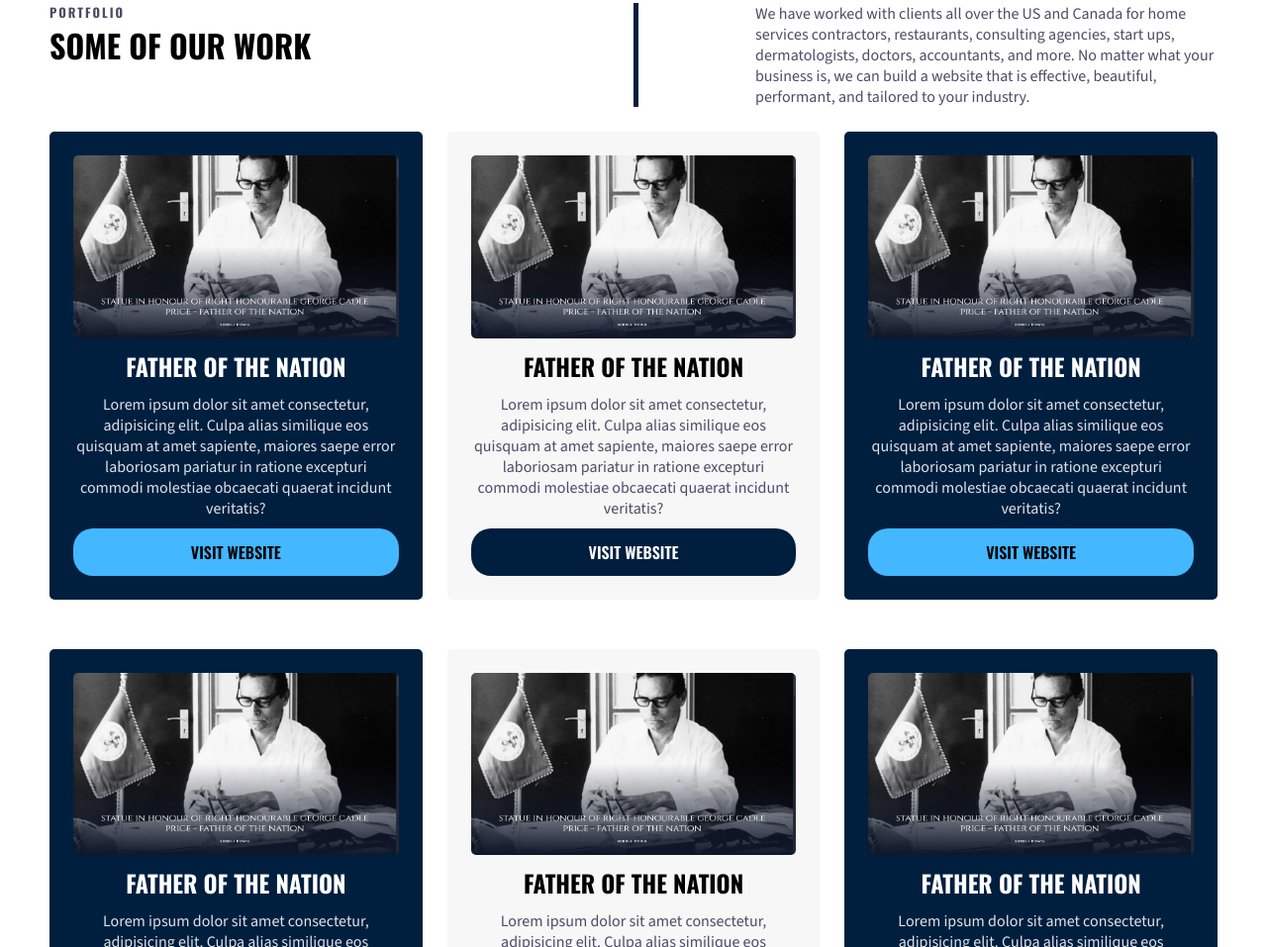
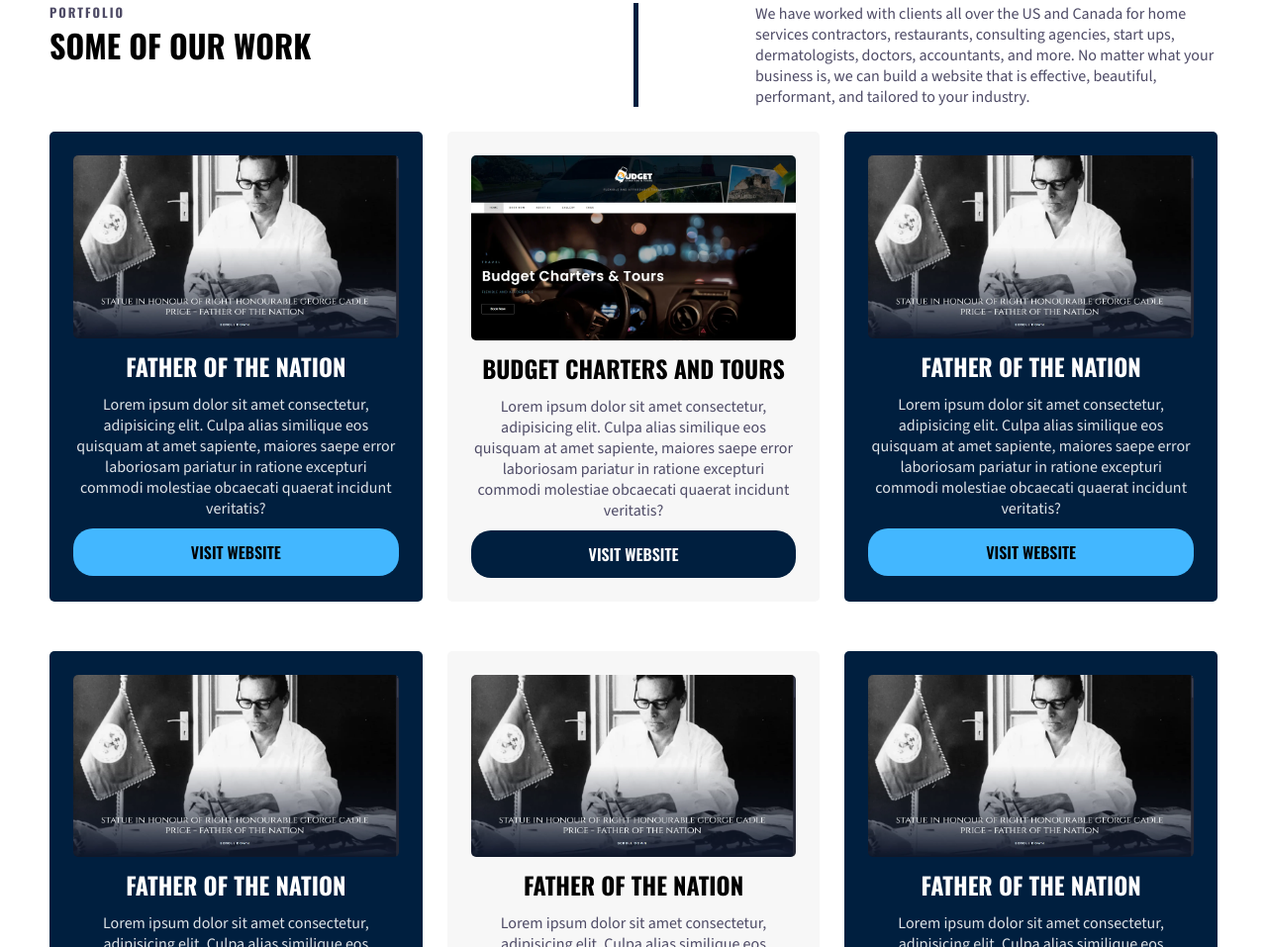
Before and after one commit to HeavyStinger/paliatech-portfolio, a plain HTML site: page index.html in a window 1280 px wide. Shown: the part 2815-3772 px from the top of the page at 99% size. Drawn offline with nearby package versions, Linux system fonts and the light colour scheme.

Commit message:
Added stuff
gettin tired of documenting

```diff
--- a/index.html
+++ b/index.html
@@ -244,8 +244,8 @@
                         <a href="https://fatherofthenation.blog" target="_blank" class="cta-button super">Visit Website</a>
                     </div>
                     <div class="project">
-                        <img src="./images/websites/fatherofthenation.webp" alt="">
-                        <div class="title-reusable">Father of The Nation</div>
+                        <img src="./images/websites/budgetchartersandtours.webp" alt="">
+                        <div class="title-reusable">Budget Charters and tours</div>
                         <div class="description">Lorem ipsum dolor sit amet consectetur, adipisicing elit. Culpa alias similique eos quisquam at amet sapiente, maiores saepe error laboriosam pariatur in ratione excepturi commodi molestiae obcaecati quaerat incidunt veritatis?</div>
                         <a href="https://fatherofthenation.blog" target="_blank" class="cta-button super">Visit Website</a>
                     </div>
```
Also changed, not shown: images/websites/budgetchartersandtours.webp (added).
